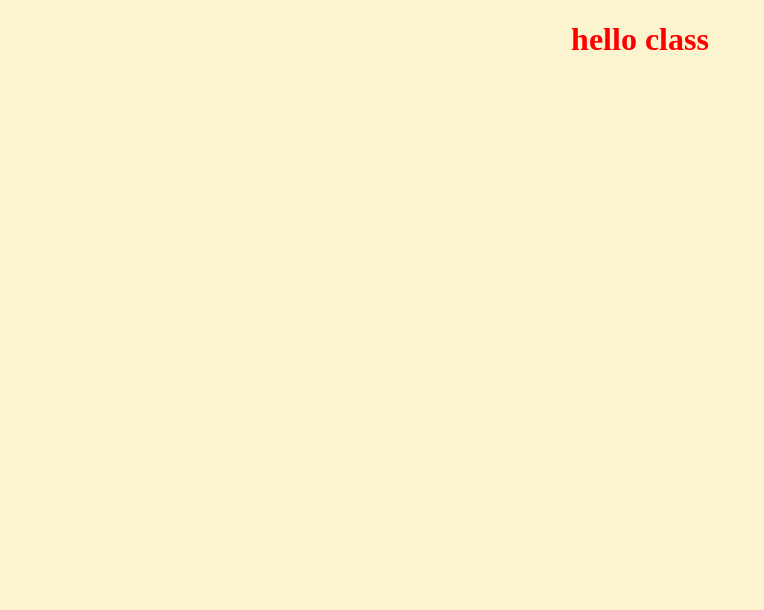
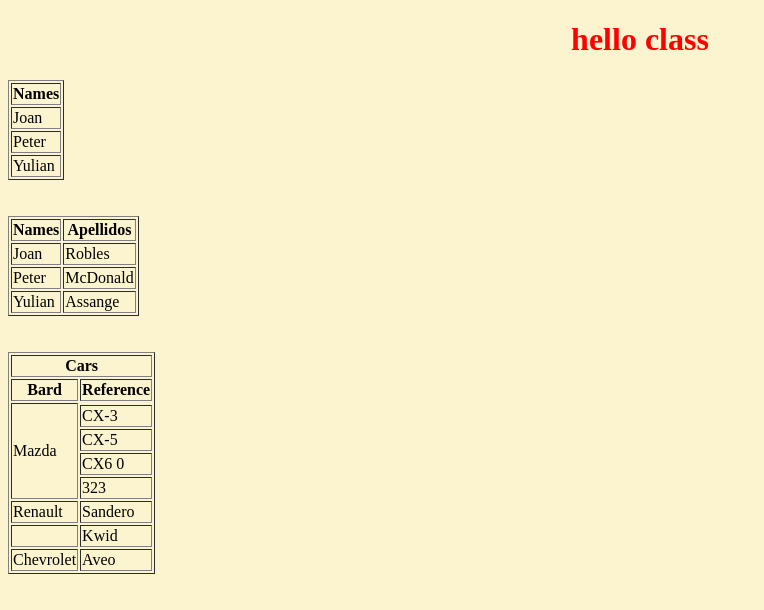
Before and after one commit to JeissonSantander/advance-programming, a plain HTML site: page index.html in a window 1280 px wide. Shown: the whole page, without its empty margins (0-764 px from the left). Drawn offline with Linux system fonts and the light colour scheme.

Commit message:
Uploandig Table 3

```diff
--- a/index.html
+++ b/index.html
@@ -15,6 +15,75 @@
     <center>
         <font color="red"><h1 > hello class </h1></font>
     </center>
+    <table border="1">
+        <tr>
+            <th>Names</th>
+        </tr>
+
+        <tr>
+           <td>Joan</td>
+        </tr>
+        <tr>
+            <td>Peter</td>
+         </tr>
+         <tr>
+            <td>Yulian</td>
+         </tr>
+
+    </table><br><br>
+
+
+    <table border="1">
+        <tr>
+            <th>Names</th>
+            <th> Apellidos</th>
+        </tr>
+        <tr>
+            <td>Joan</td>
+            <td>Robles</td>
+        </tr>
+        <tr>
+            <td>Peter</td>
+            <td>McDonald</td>
+        </tr>
+        <tr>
+            <td>Yulian</td>
+            <td>Assange</td>
+        </tr>
+    </table><br><br>
+
+    <table border="1">
+        <tr>
+            <th colspan="2">Cars</th>
+        </tr>
+        <tr>
+            <th>Bard</th>
+            <th> Reference</th>
+        </tr>
+
+        <tr>
+            <td rowspan="5">Mazda</td>
+            <tr><td>CX-3</td></tr>
+            <tr><td>CX-5</td></tr>
+            <tr><td> CX6 0</td></tr>
+            <tr><td>323</td></tr>
+        </tr>
+        <tr>
+            <td>Renault</td>
+            <td>Sandero</td>
+        </tr>
+        <tr>
+            <td></td>
+            <td>Kwid</td>
+        </tr>
+        <tr>
+            <td>Chevrolet</td>
+            <td>Aveo</td>
+        </tr>
+
+
+
+    </table>
 
 
 
```
